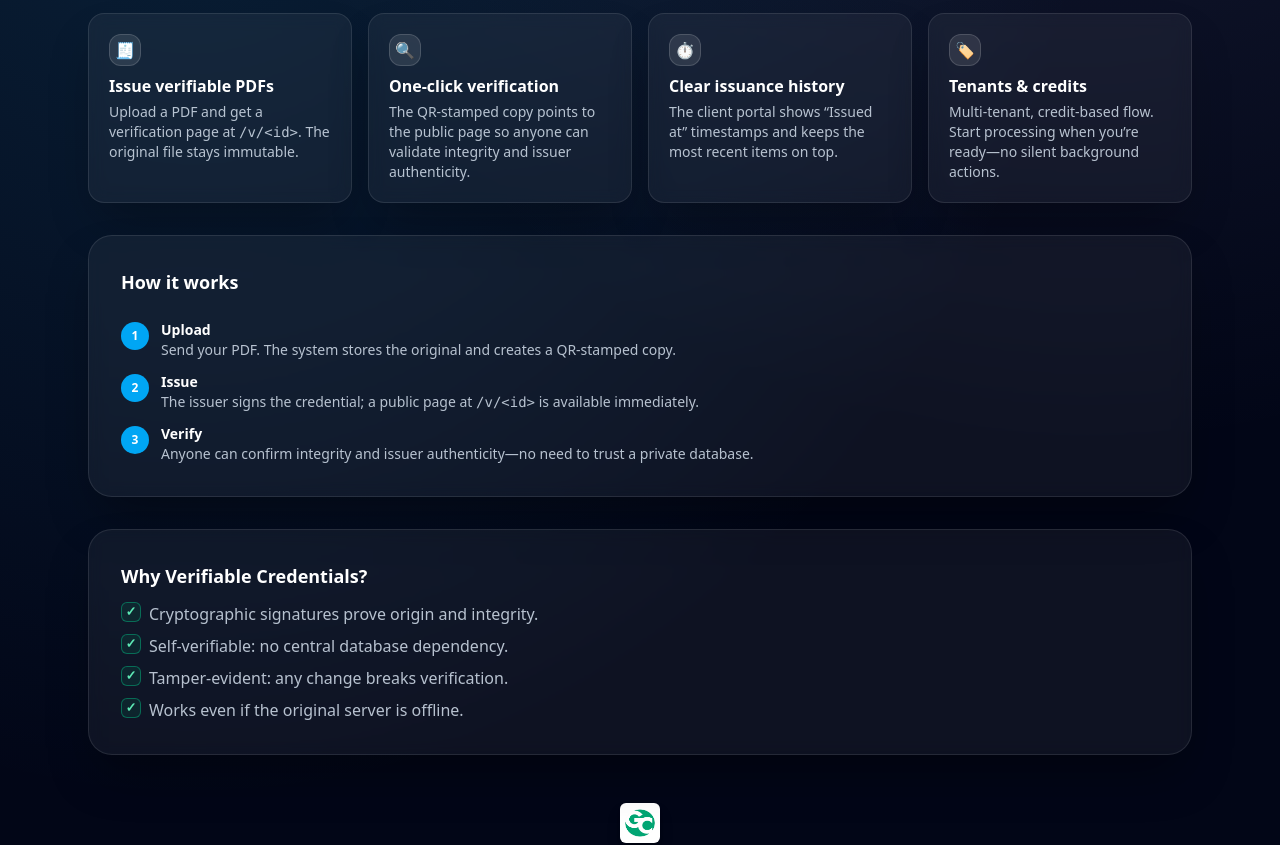
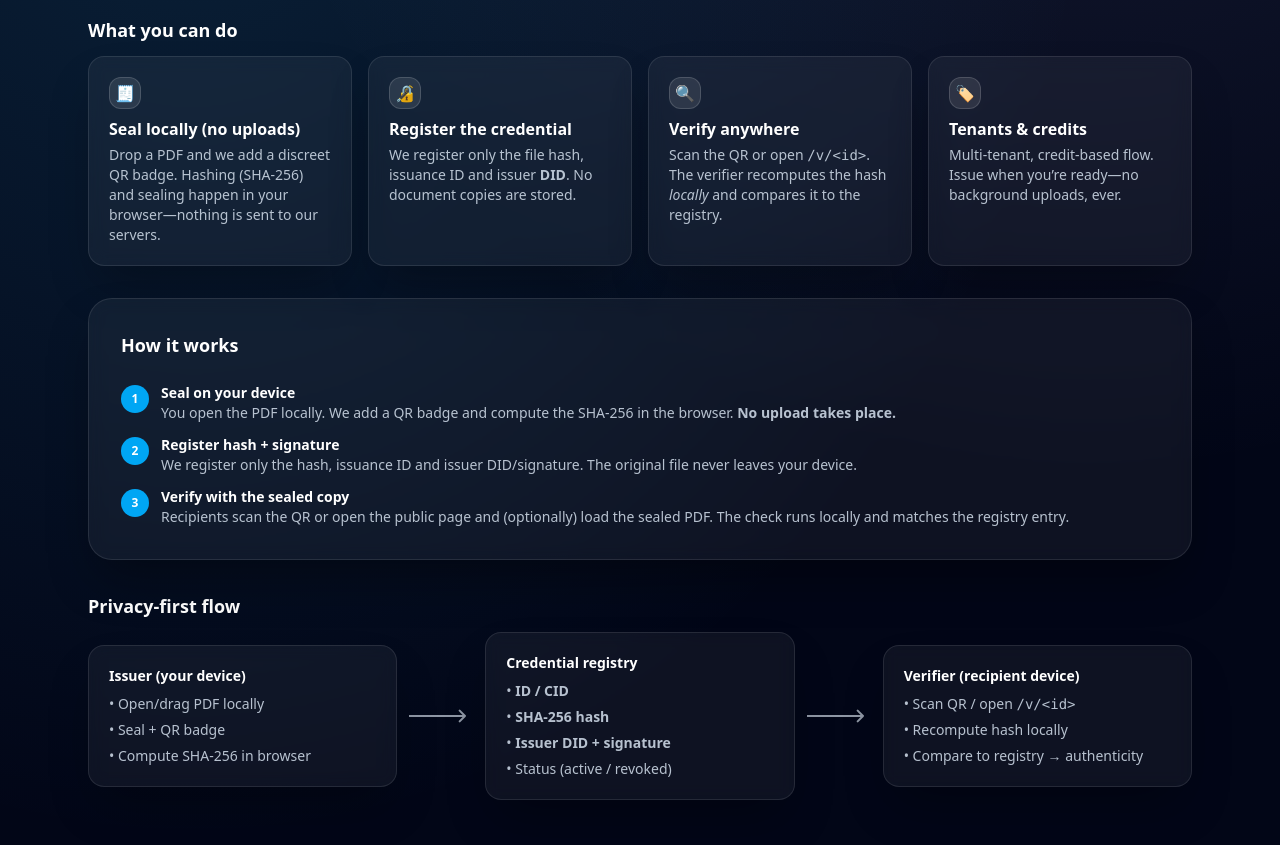
Before and after one commit to nahuelaquiles/gecorpid-vc, a Next.js app: page / in a window 1280 px wide. Shown: the part 421-1266 px from the top of the page. Built offline with nearby package versions, Linux system fonts and the light colour scheme.

Commit message:
Update page.tsx

```diff
--- a/src/app/page.tsx
+++ b/src/app/page.tsx
@@ -4,10 +4,12 @@ import Link from "next/link";
 import { useState } from "react";
 
 /**
- * Landing (dark gradient + glassmorphism) a juego con el área de cliente.
- * - Fondo: bg-slate-950 + capas radiales (como cliente)
- * - Tarjetas: border white/10 + bg white/5 + blur/shadow
- * - Tipografía clara con buen contraste
+ * Landing (dark gradient + glassmorphism) con copy actualizado:
+ * - Local-first (no uploads)
+ * - Hash/QR en el navegador
+ * - Registro guarda solo hash + firma (DID)
+ * - Verificación compara localmente
+ * - Diagrama de flujo privacy-first
  */
 export default function Home() {
   const year = new Date().getFullYear();
@@ -16,7 +18,7 @@ export default function Home() {
 
   return (
     <div className="relative min-h-screen overflow-hidden bg-slate-950 text-slate-100">
-      {/* Degradado radial idéntico al cliente */}
+      {/* Fondo degradado igual que el cliente */}
       <div
         className="pointer-events-none absolute inset-0 bg-[radial-gradient(130%_140%_at_15%_10%,rgba(56,189,248,0.16),transparent_55%),radial-gradient(120%_120%_at_85%_-10%,rgba(165,180,252,0.14),transparent_60%),linear-gradient(180deg,#020617,rgba(2,6,23,0.92))]"
         aria-hidden
@@ -34,9 +36,14 @@ export default function Home() {
             onError={() => setHeroLogoOk(false)}
           />
         )}
+        <div className="mx-auto mb-3 flex max-w-2xl justify-center">
+          <span className="inline-flex items-center gap-2 rounded-full border border-emerald-400/40 bg-emerald-500/10 px-4 py-1.5 text-[11px] font-semibold uppercase tracking-[0.28em] text-emerald-200">
+            Local processing — No uploads
+          </span>
+        </div>
         <h1 className="text-4xl font-semibold tracking-tight text-white md:text-5xl">GecorpID</h1>
         <p className="mx-auto mt-2 max-w-xl text-base text-slate-300/90">
-          Verifiable PDFs, made simple.
+          Local-first verifiable PDFs. Your files never leave your device.
         </p>
 
         <div className="mt-6 flex flex-wrap justify-center gap-3">
@@ -69,30 +76,29 @@ export default function Home() {
               <div className="mb-2 inline-flex h-8 w-8 items-center justify-center rounded-xl border border-white/15 bg-white/10 text-sky-300">
                 🧾
               </div>
-              <h3 className="text-base font-semibold text-white">Issue verifiable PDFs</h3>
+              <h3 className="text-base font-semibold text-white">Seal locally (no uploads)</h3>
               <p className="mt-1 text-sm text-slate-300/90">
-                Upload a PDF and get a verification page at <code className="font-mono">/v/&lt;id&gt;</code>.
-                The original file stays immutable.
+                Drop a PDF and we add a discreet QR badge. Hashing (SHA-256) and sealing happen in your browser—nothing is sent to our servers.
               </p>
             </article>
 
             <article className="rounded-2xl border border-white/10 bg-white/5 p-5 shadow-2xl shadow-black/30 backdrop-blur">
               <div className="mb-2 inline-flex h-8 w-8 items-center justify-center rounded-xl border border-white/15 bg-white/10 text-indigo-300">
-                🔍
+                🔏
               </div>
-              <h3 className="text-base font-semibold text-white">One-click verification</h3>
+              <h3 className="text-base font-semibold text-white">Register the credential</h3>
               <p className="mt-1 text-sm text-slate-300/90">
-                The QR-stamped copy points to the public page so anyone can validate integrity and issuer authenticity.
+                We register only the file hash, issuance ID and issuer <span className="font-semibold">DID</span>. No document copies are stored.
               </p>
             </article>
 
             <article className="rounded-2xl border border-white/10 bg-white/5 p-5 shadow-2xl shadow-black/30 backdrop-blur">
               <div className="mb-2 inline-flex h-8 w-8 items-center justify-center rounded-xl border border-white/15 bg-white/10 text-fuchsia-300">
-                ⏱️
+                🔍
               </div>
-              <h3 className="text-base font-semibold text-white">Clear issuance history</h3>
+              <h3 className="text-base font-semibold text-white">Verify anywhere</h3>
               <p className="mt-1 text-sm text-slate-300/90">
-                The client portal shows “Issued at” timestamps and keeps the most recent items on top.
+                Scan the QR or open <code className="font-mono">/v/&lt;id&gt;</code>. The verifier recomputes the hash <em>locally</em> and compares it to the registry.
               </p>
             </article>
 
@@ -102,81 +108,95 @@ export default function Home() {
               </div>
               <h3 className="text-base font-semibold text-white">Tenants &amp; credits</h3>
               <p className="mt-1 text-sm text-slate-300/90">
-                Multi-tenant, credit-based flow. Start processing when you’re ready—no silent background actions.
+                Multi-tenant, credit-based flow. Issue when you’re ready—no background uploads, ever.
               </p>
             </article>
           </div>
         </section>
 
-        {/* HOW IT WORKS (alto contraste en oscuro) */}
+        {/* HOW IT WORKS — actualizado (local-first) */}
         <section className="mt-8 grid gap-6 rounded-3xl border border-white/10 bg-white/5 p-8 shadow-2xl shadow-black/40 backdrop-blur">
           <h2 className="text-lg font-semibold text-white">How it works</h2>
           <ol className="grid gap-3">
             <li className="flex items-start gap-3">
-              <span className="mt-0.5 inline-flex h-7 w-7 items-center justify-center rounded-full bg-sky-500 text-xs font-semibold text-white">
-                1
-              </span>
+              <span className="mt-0.5 inline-flex h-7 w-7 items-center justify-center rounded-full bg-sky-500 text-xs font-semibold text-white">1</span>
               <div>
-                <h4 className="text-sm font-semibold text-white">Upload</h4>
+                <h4 className="text-sm font-semibold text-white">Seal on your device</h4>
                 <p className="text-sm text-slate-300/90">
-                  Send your PDF. The system stores the original and creates a QR-stamped copy.
+                  You open the PDF locally. We add a QR badge and compute the SHA-256 in the browser. <strong>No upload takes place.</strong>
                 </p>
               </div>
             </li>
             <li className="flex items-start gap-3">
-              <span className="mt-0.5 inline-flex h-7 w-7 items-center justify-center rounded-full bg-sky-500 text-xs font-semibold text-white">
-                2
-              </span>
+              <span className="mt-0.5 inline-flex h-7 w-7 items-center justify-center rounded-full bg-sky-500 text-xs font-semibold text-white">2</span>
               <div>
-                <h4 className="text-sm font-semibold text-white">Issue</h4>
+                <h4 className="text-sm font-semibold text-white">Register hash + signature</h4>
                 <p className="text-sm text-slate-300/90">
-                  The issuer signs the credential; a public page at <code className="font-mono">/v/&lt;id&gt;</code> is available immediately.
+                  We register only the hash, issuance ID and issuer DID/signature. The original file never leaves your device.
                 </p>
               </div>
             </li>
             <li className="flex items-start gap-3">
-              <span className="mt-0.5 inline-flex h-7 w-7 items-center justify-center rounded-full bg-sky-500 text-xs font-semibold text-white">
-                3
-              </span>
+              <span className="mt-0.5 inline-flex h-7 w-7 items-center justify-center rounded-full bg-sky-500 text-xs font-semibold text-white">3</span>
               <div>
-                <h4 className="text-sm font-semibold text-white">Verify</h4>
+                <h4 className="text-sm font-semibold text-white">Verify with the sealed copy</h4>
                 <p className="text-sm text-slate-300/90">
-                  Anyone can confirm integrity and issuer authenticity—no need to trust a private database.
+                  Recipients scan the QR or open the public page and (optionally) load the sealed PDF. The check runs locally and matches the registry entry.
                 </p>
               </div>
             </li>
           </ol>
         </section>
 
-        {/* WHY VCs */}
-        <section className="mt-8 rounded-3xl border border-white/10 bg-white/5 p-8 shadow-2xl shadow-black/40 backdrop-blur">
-          <h2 className="text-lg font-semibold text-white">Why Verifiable Credentials?</h2>
-          <ul className="mt-3 grid gap-2 text-slate-300/90">
-            <li className="flex items-start gap-2">
-              <span className="inline-flex h-5 w-5 items-center justify-center rounded-md border border-emerald-400/40 bg-emerald-500/10 text-[13px] font-bold text-emerald-300">
-                ✓
-              </span>
-              Cryptographic signatures prove origin and integrity.
-            </li>
-            <li className="flex items-start gap-2">
-              <span className="inline-flex h-5 w-5 items-center justify-center rounded-md border border-emerald-400/40 bg-emerald-500/10 text-[13px] font-bold text-emerald-300">
-                ✓
-              </span>
-              Self-verifiable: no central database dependency.
-            </li>
-            <li className="flex items-start gap-2">
-              <span className="inline-flex h-5 w-5 items-center justify-center rounded-md border border-emerald-400/40 bg-emerald-500/10 text-[13px] font-bold text-emerald-300">
-                ✓
-              </span>
-              Tamper-evident: any change breaks verification.
-            </li>
-            <li className="flex items-start gap-2">
-              <span className="inline-flex h-5 w-5 items-center justify-center rounded-md border border-emerald-400/40 bg-emerald-500/10 text-[13px] font-bold text-emerald-300">
-                ✓
-              </span>
-              Works even if the original server is offline.
-            </li>
-          </ul>
+        {/* DIAGRAMA DE FLUJO — Privacy-first */}
+        <section className="mt-8">
+          <h2 className="mb-3 text-lg font-semibold text-white">Privacy-first flow</h2>
+          <div className="flex flex-col items-stretch gap-3 sm:flex-row sm:items-center">
+            {/* Issuer */}
+            <article className="flex-1 rounded-2xl border border-white/10 bg-white/5 p-5 shadow-2xl shadow-black/30 backdrop-blur">
+              <h3 className="text-sm font-semibold text-white">Issuer (your device)</h3>
+              <ul className="mt-2 space-y-1.5 text-sm text-slate-300/90">
+                <li>• Open/drag PDF locally</li>
+                <li>• Seal + QR badge</li>
+                <li>• Compute SHA-256 in browser</li>
+              </ul>
+            </article>
+
+            {/* Arrow */}
+            <div className="hidden items-center justify-center sm:flex">
+              <svg viewBox="0 0 48 16" className="h-6 w-16 text-slate-300/70" aria-hidden>
+                <path d="M0 8h42M42 8l-4-4M42 8l-4 4" stroke="currentColor" strokeWidth="1.5" fill="none" strokeLinecap="round" />
+              </svg>
+            </div>
+
+            {/* Registry */}
+            <article className="flex-1 rounded-2xl border border-white/10 bg-white/5 p-5 shadow-2xl shadow-black/30 backdrop-blur">
+              <h3 className="text-sm font-semibold text-white">Credential registry</h3>
+              <ul className="mt-2 space-y-1.5 text-sm text-slate-300/90">
+                <li>• <span className="font-semibold">ID / CID</span></li>
+                <li>• <span className="font-semibold">SHA-256 hash</span></li>
+                <li>• <span className="font-semibold">Issuer DID + signature</span></li>
+                <li>• Status (active / revoked)</li>
+              </ul>
+            </article>
+
+            {/* Arrow */}
+            <div className="hidden items-center justify-center sm:flex">
+              <svg viewBox="0 0 48 16" className="h-6 w-16 text-slate-300/70" aria-hidden>
+                <path d="M0 8h42M42 8l-4-4M42 8l-4 4" stroke="currentColor" strokeWidth="1.5" fill="none" strokeLinecap="round" />
+              </svg>
+            </div>
+
+            {/* Verifier */}
+            <article className="flex-1 rounded-2xl border border-white/10 bg-white/5 p-5 shadow-2xl shadow-black/30 backdrop-blur">
+              <h3 className="text-sm font-semibold text-white">Verifier (recipient device)</h3>
+              <ul className="mt-2 space-y-1.5 text-sm text-slate-300/90">
+                <li>• Scan QR / open <code className="font-mono">/v/&lt;id&gt;</code></li>
+                <li>• Recompute hash locally</li>
+                <li>• Compare to registry → authenticity</li>
+              </ul>
+            </article>
+          </div>
         </section>
 
         {/* BRAND / FOOTER */}
```
